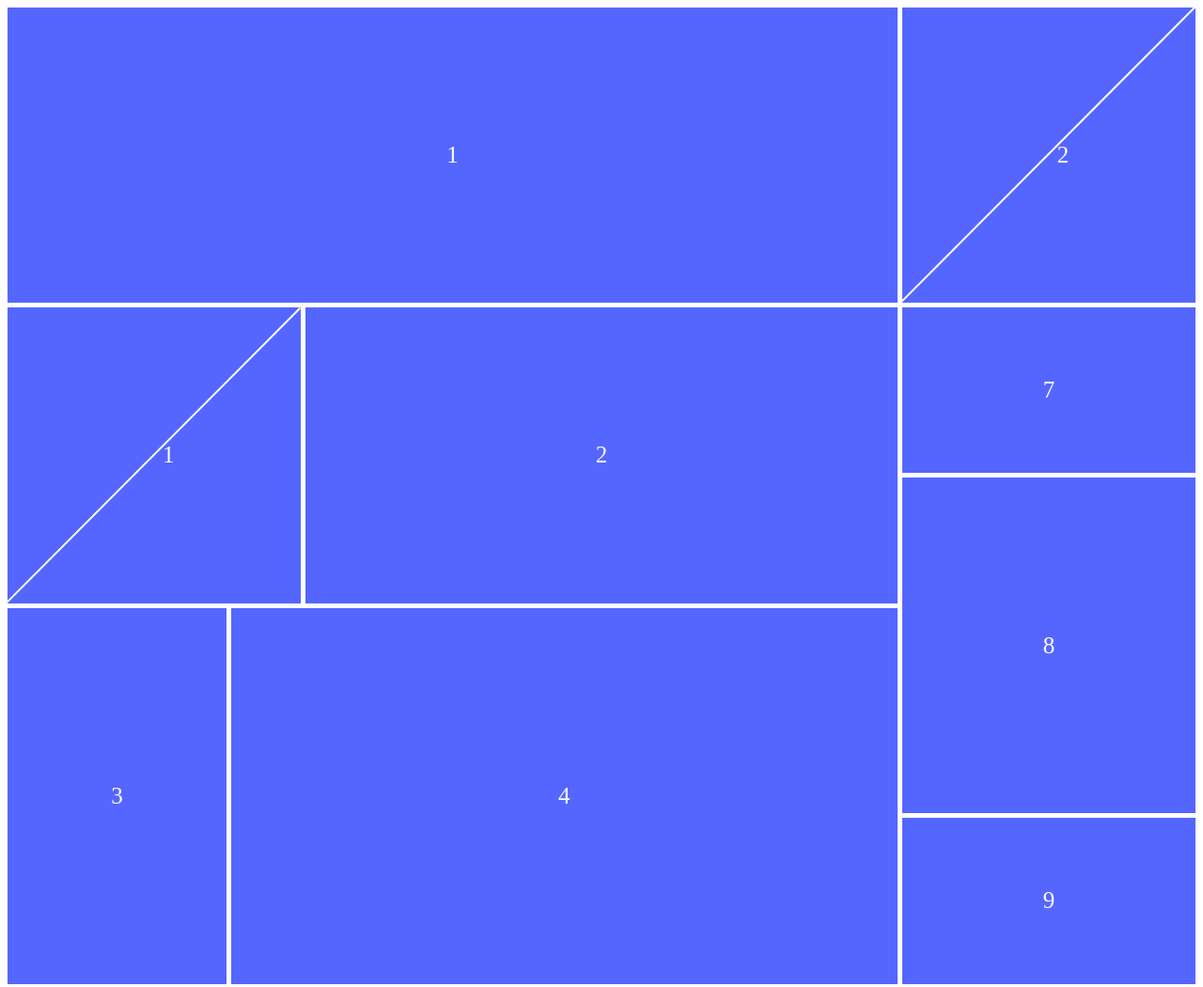
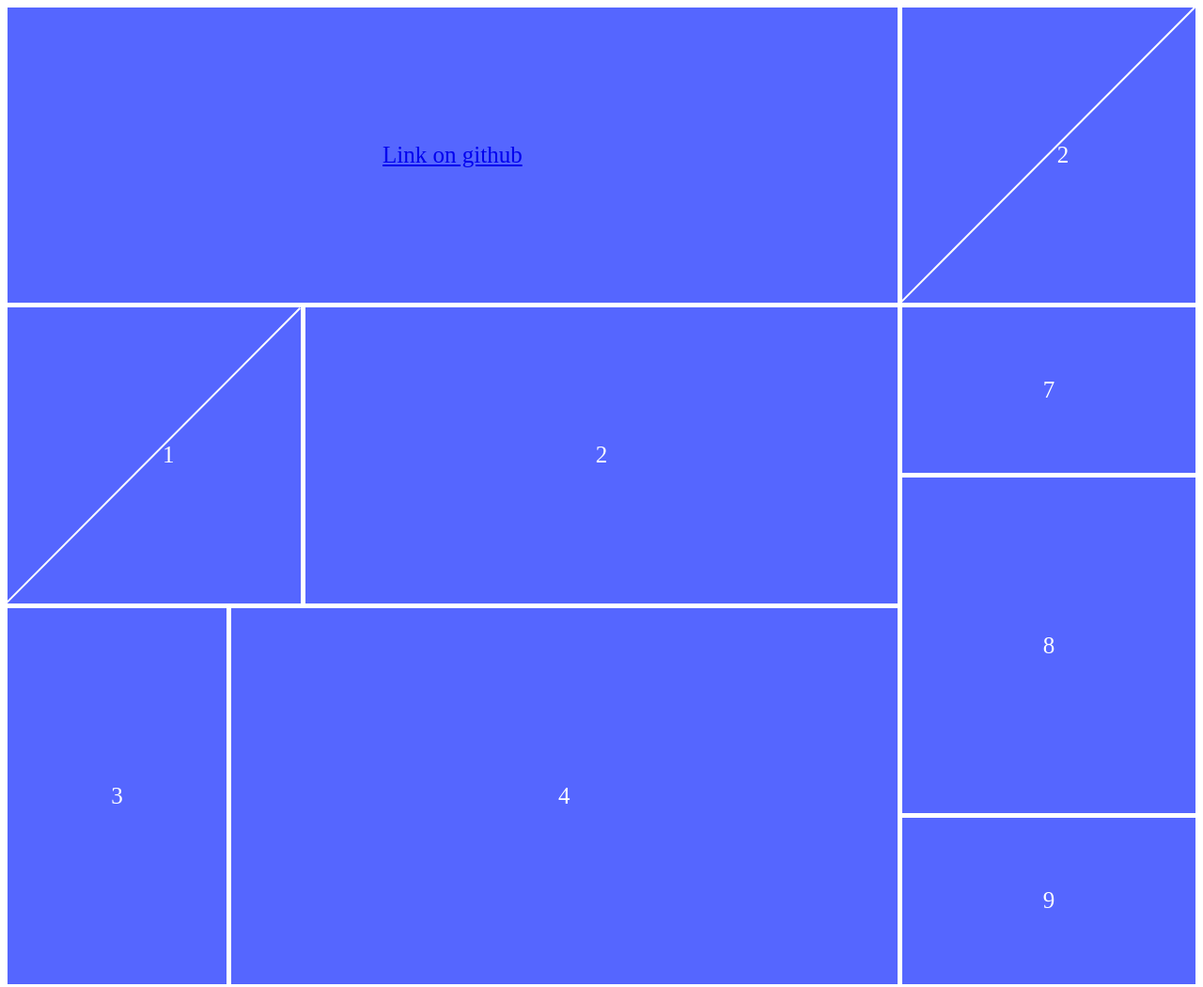
Before and after one commit to kl2karpenko/MateAcademy, a plain HTML site: page dsgn-layout.html in a window 1280 px wide. Shown: the whole page at 94% size. Drawn offline with Linux system fonts and the light colour scheme.

Commit message:
add link in dsgn-example

```diff
--- a/dsgn-layout.html
+++ b/dsgn-layout.html
@@ -115,7 +115,7 @@
 <div class="wrapper">
     <header class="header">
         <div class="child">
-            <div class="content">1</div>
+            <div class="content"><a href="//github.com/rudnitskih/MateAcademy/blob/master/dsgn-layout.html" target="_blank">Link on github</a></div>
         </div>
 
         <div class="child child--square">
```
